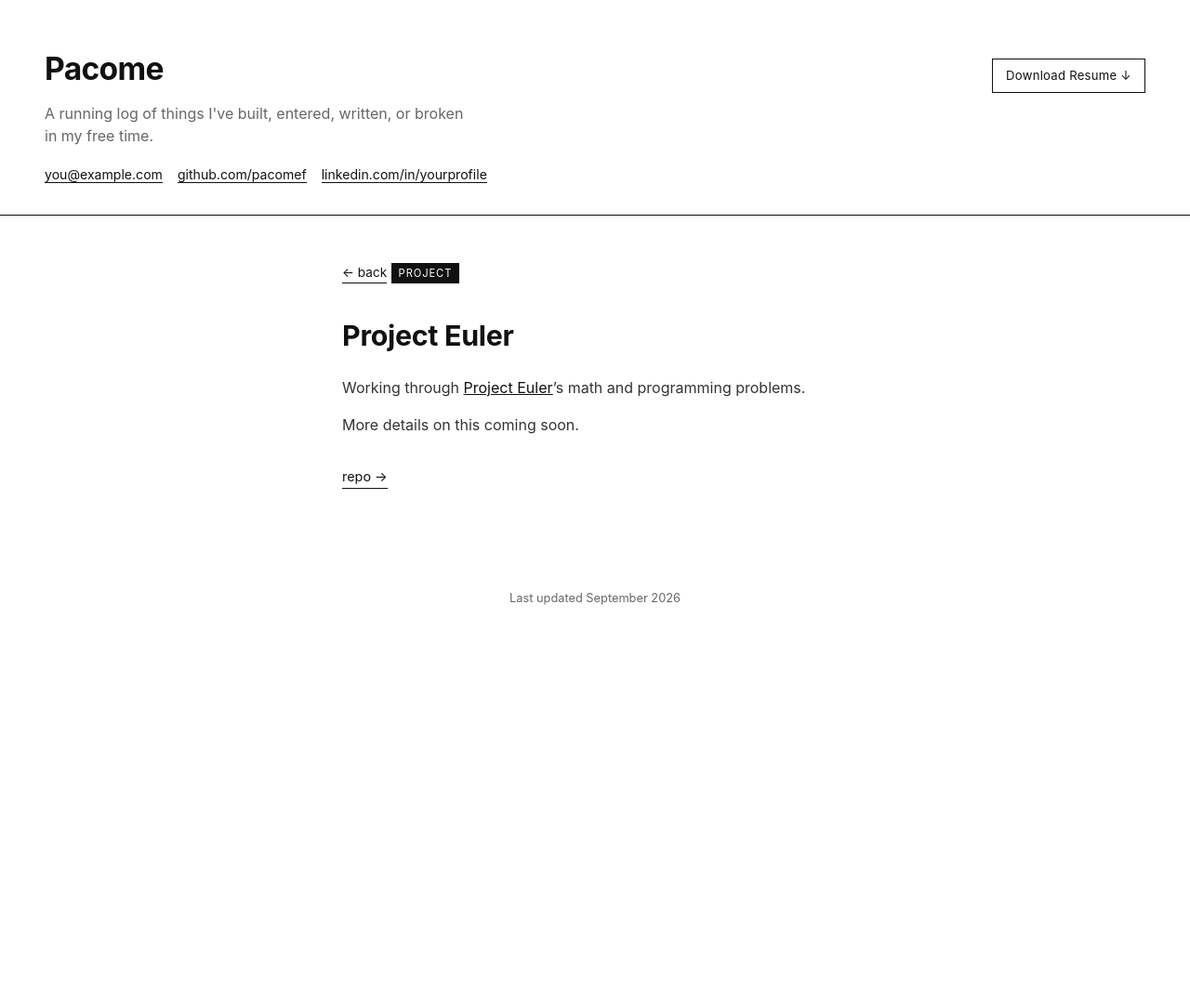
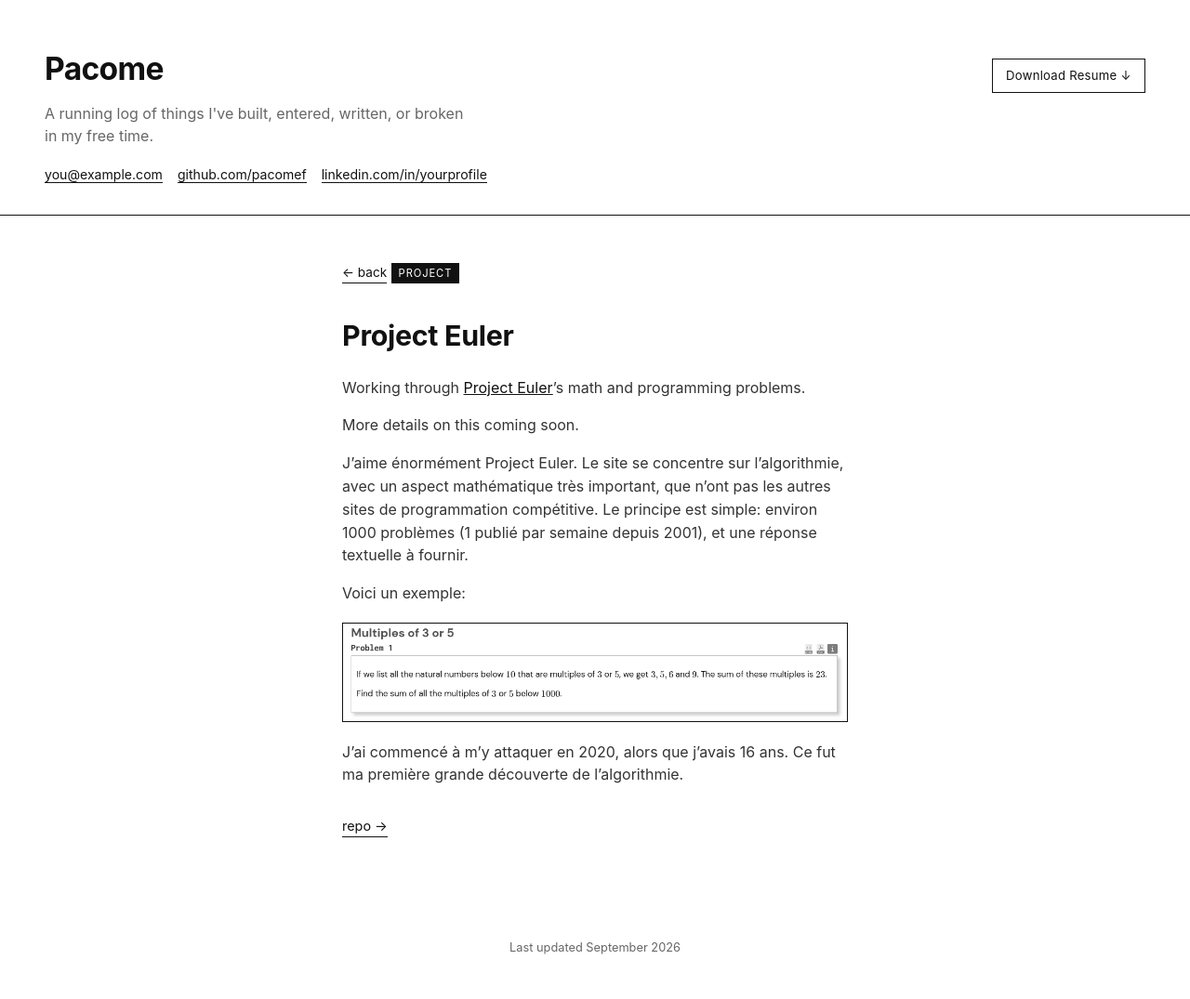
Before and after one commit to pacomef/pacomef.github.io, a Jekyll site: the page built from _projects/project-euler.md, in a window 1280 px wide. Shown: the whole page at 93% size. Built offline with Jekyll 4.4.1, drawn with Linux system fonts in a browser that asks for light colours; before the commit the page ends 900 px from its top, so only the background shows below that.

Commit message:
Add Project Euler write-up and embed its example image
Whitelist _images in _config.yml since Jekyll excludes
underscore-prefixed folders by default, and style post images to
fit the page width.

Co-Authored-By: Claude Sonnet 5 <noreply@anthropic.com>
Claude-Session: https://claude.ai/code/session_0127UH7bzngt2Psf9Mr4dXoc

```diff
--- a/_config.yml
+++ b/_config.yml
@@ -15,6 +15,9 @@ defaults:
 
 markdown: kramdown
 
+include:
+  - _images
+
 exclude:
   - Gemfile
   - Gemfile.lock
--- a/_projects/project-euler.md
+++ b/_projects/project-euler.md
@@ -10,3 +10,11 @@ link_url: "#"
 Working through [Project Euler](https://projecteuler.net/)'s math and programming problems.
 
 More details on this coming soon.
+
+J'aime énormément Project Euler. Le site se concentre sur l'algorithmie, avec un aspect mathématique très important, que n'ont pas les autres sites de programmation compétitive. Le principe est simple: environ 1000 problèmes (1 publié par semaine depuis 2001), et une réponse textuelle à fournir.
+
+Voici un exemple:
+
+![Exemple de problème Project Euler]({{ "/_images/projecteuler.png" | relative_url }})
+
+J'ai commencé à m'y attaquer en 2020, alors que j'avais 16 ans. Ce fut ma première grande découverte de l'algorithmie.
--- a/style.css
+++ b/style.css
@@ -205,6 +205,14 @@ body {
 
 .post a { color: var(--ink); }
 
+.post img {
+  display: block;
+  max-width: 100%;
+  height: auto;
+  border: 1px solid var(--line);
+  margin: 1.2rem 0;
+}
+
 .post .card-link {
   display: inline-block;
   margin-top: 1rem;
```
Also changed, not shown: _images/projecteuler.png (added).
